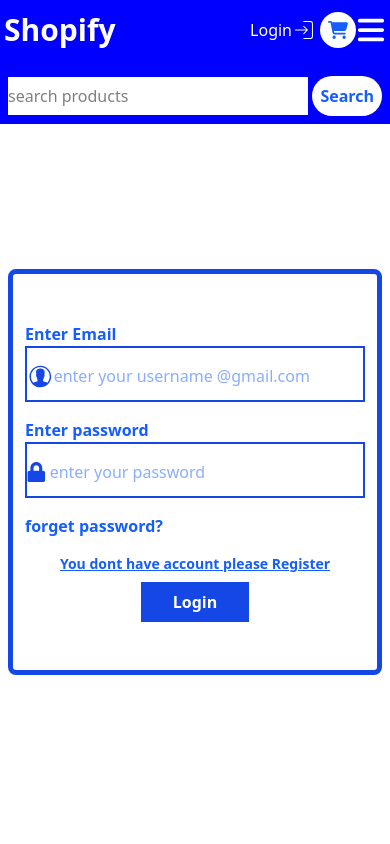
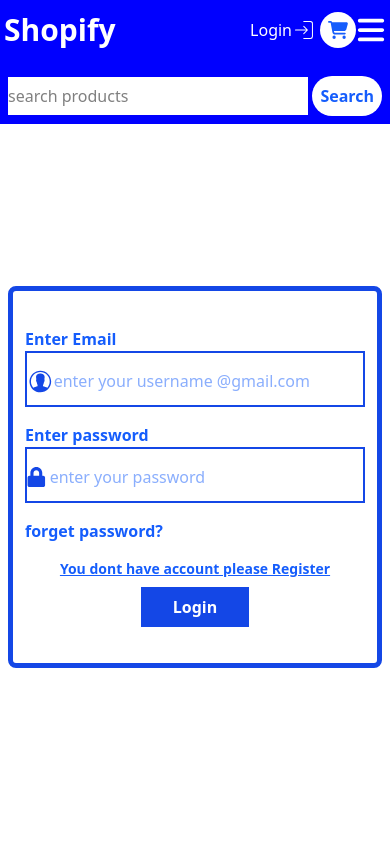
Before and after one commit to rojass2001/Shopify, a React (Vite) app: page /login in a window 390 px wide. Shown: the top 844 px of the page. Built offline with nearby package versions, Linux system fonts and the light colour scheme.

Commit message:
second commit

```diff
--- a/src/Components/Pages/Loginorregister/Loginorregister.jsx
+++ b/src/Components/Pages/Loginorregister/Loginorregister.jsx
@@ -4,9 +4,9 @@
 
 function Loginorregister({des,buttonname,link}) {
     return (
-      <div className=' w-full min-h-screen pb-5 px-2 pt-[120px] place-content-center place-items-center '>
+      <div className=' w-full min-h-screen pb-5 px-2 pt-[130px] place-content-center place-items-center '>
       <form className='w-full md:w-[50%] lg:w-[23%] bg-white space-y-4 border-[5px] border-blue-700
-      place-content-center rounded-lg text-blue-600 min-h-[380px] lg:min-h-[320px]   px-3 py-12 lg:py-5'>
+      place-content-center rounded-lg text-blue-600 min-h-[350px] lg:min-h-[320px]   px-3 py-9 lg:py-5'>
       <label className='font-bold '>Enter Email</label>
      <div className="w-full flex  items-center h-14 pr-1 place-content-center border-2 border-blue-700">
       <IoIosContact className="mt-1 text-blue-700"size={29}/>
```
